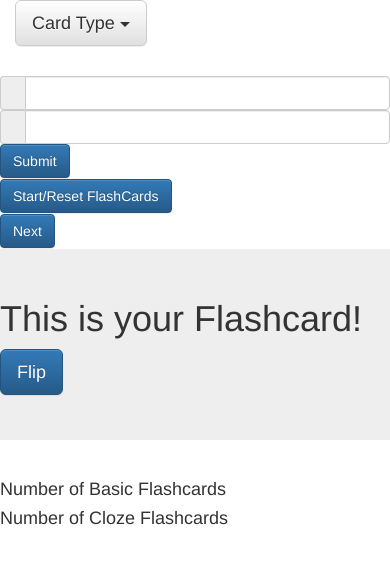
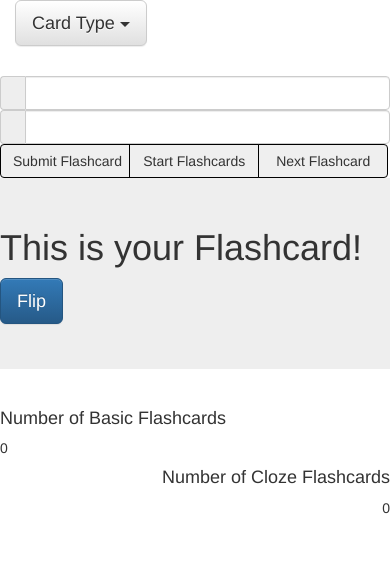
Before and after one commit to sfrunner/Flashcard-Generator, a PHP site: page / in a window 390 px wide. Shown: the top 564 px of the page. Run offline with PHP 8.4, Linux system fonts and the light colour scheme; some libraries are stand-ins or nearby versions.

Commit message:
Functional App w CSS and HTML edits

```diff
--- a/Flashcards.js
+++ b/Flashcards.js
@@ -73,7 +73,7 @@
     });
 
 
-    $("#initialSubmit").on("click", function (event) {
+    $("#submitBTN").on("click", function (event) {
         newBasicCard = new BasicCard($("#firstInput").val().trim(), $("#secondInput").val().trim());
         newClozeCard = new ClozeCard($("#firstInput").val().trim(), $("#secondInput").val().trim());
         event.preventDefault();
--- a/index.html
+++ b/index.html
@@ -4,11 +4,12 @@
 <head>
     <meta charset="utf-8" />
     <title>Flashcard Generator</title>
+    <meta name="viewport" content="width=device-width, initial-scale=1">
     <!-- Latest compiled and minified CSS -->
     <link rel="stylesheet" href="https://maxcdn.bootstrapcdn.com/bootstrap/3.3.7/css/bootstrap.min.css" integrity="sha384-BVYiiSIFeK1dGmJRAkycuHAHRg32OmUcww7on3RYdg4Va+PmSTsz/K68vbdEjh4u" crossorigin="anonymous">
     <!-- Optional theme -->
     <link rel="stylesheet" href="https://maxcdn.bootstrapcdn.com/bootstrap/3.3.7/css/bootstrap-theme.min.css" integrity="sha384-rHyoN1iRsVXV4nD0JutlnGaslCJuC7uwjduW9SVrLvRYooPp2bWYgmgJQIXwl/Sp" crossorigin="anonymous">
-    <link rel="stylesheet" type="text/css" href="./style.css" />
+    <link rel="stylesheet" type="text/css" href="./style.css">
 </head>
 <body>
     <div class="container-fluid">
@@ -48,23 +49,13 @@
             </form>
     </div><!-- /.row -->
     <div class="row">
-        <div class="col-md-2">
-            <button id="initialSubmit" type="button" class="btn btn-primary">Submit</button>
+        <div class="col-md-12">
+            <div id="group-buttons" class="btn-group btn-group-justified" role="group" aria-label="Basic example">
+                <button id="submitBTN" type="button" class="btn btn-secondary">Submit Flashcard</button>
+                <button id="startBTN" type="button" class="btn btn-secondary">Start Flashcards</button>
+                <button id="nextBTN" type="button" class="btn btn-secondary">Next Flashcard</button>
+            </div>
         </div>
-        <div class="col-md-10"></div>
-    </div>
-    <div class="row">
-        <div class="col-md-2">
-            <button id="startBTN" type="button" class="btn btn-primary">Start/Reset FlashCards</button>
-        </div>
-        <div class="col-md-10"></div>
-    </div>
-    <div class="row">
-
-        <div class="col-md-2">
-            <button id="nextBTN" type="button" class="btn btn-primary">Next</button>
-        </div>
-        <div class="col-md-10"></div>
     </div>
     <div class="row">
         <div class="col-md-12">
@@ -77,13 +68,13 @@
         </div>
     </div>
     <div class="row">
-        <div class="col-md-6">
+        <div class="col-md-6" id="basic-section">
             <h4>Number of Basic Flashcards</h4>
-            <section id="number-basic"></section>
+            <section id="number-basic">0</section>
         </div>
-        <div class="col-md-6">
+        <div class="col-md-6" id="cloze-section">
             <h4>Number of Cloze Flashcards</h4>
-            <section id="number-cloze"></section>
+            <section id="number-cloze">0</section>
         </div>
     </div>
     <script src="https://code.jquery.com/jquery-3.2.1.js" integrity="sha256-DZAnKJ/6XZ9si04Hgrsxu/8s717jcIzLy3oi35EouyE=" crossorigin="anonymous"></script>
--- a/style.css
+++ b/style.css
@@ -3,3 +3,30 @@
     text-align: left;
     padding: 0% 0% 0% 0%;
 }
+
+#group-buttons{
+    width:100%;
+}
+
+#startBTN{
+    width: 33.34%;
+    border: 1px solid black;
+}
+
+#nextBTN{
+    width: 33.34%;
+    border: 1px solid black;
+}
+
+#submitBTN{
+    width: 33.39%;
+    border: 1px solid black;
+}
+
+#basic-section {
+    text-align: left;
+}
+
+#cloze-section {
+    text-align: right;
+}
```
